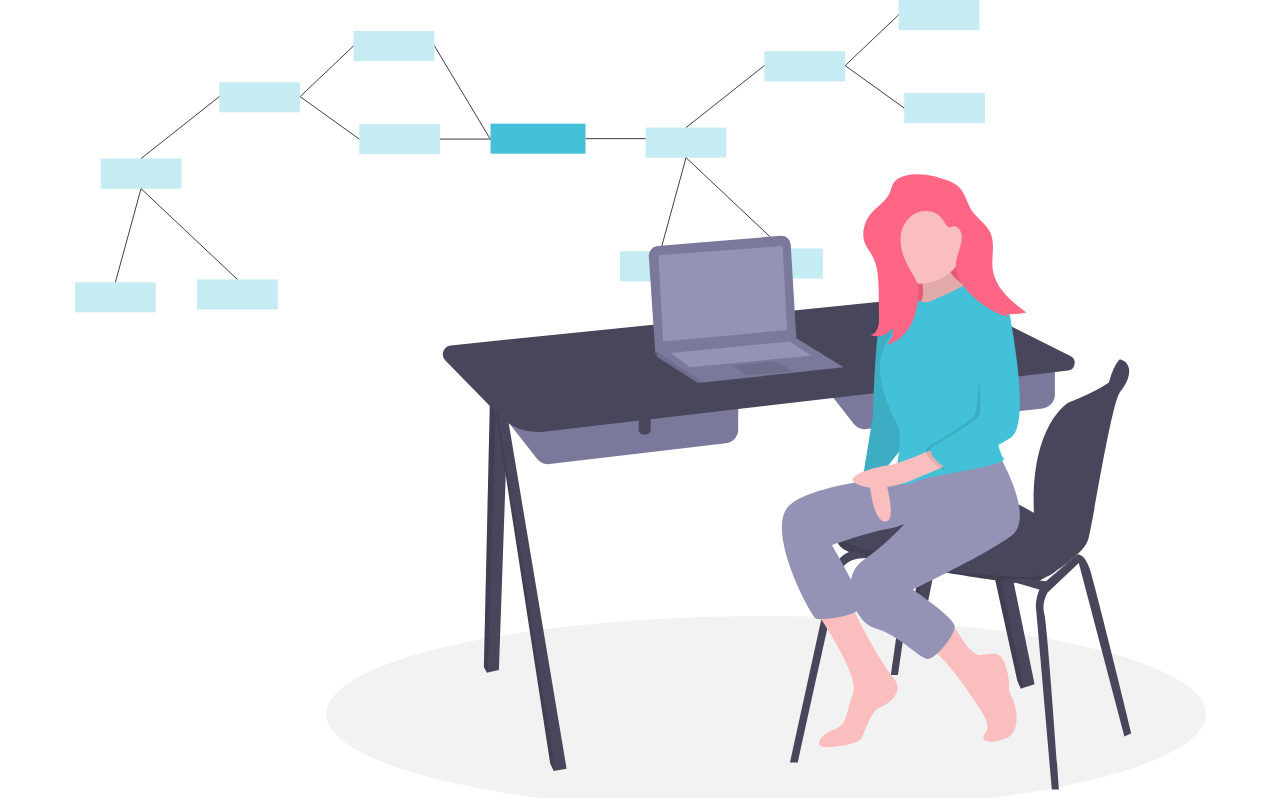
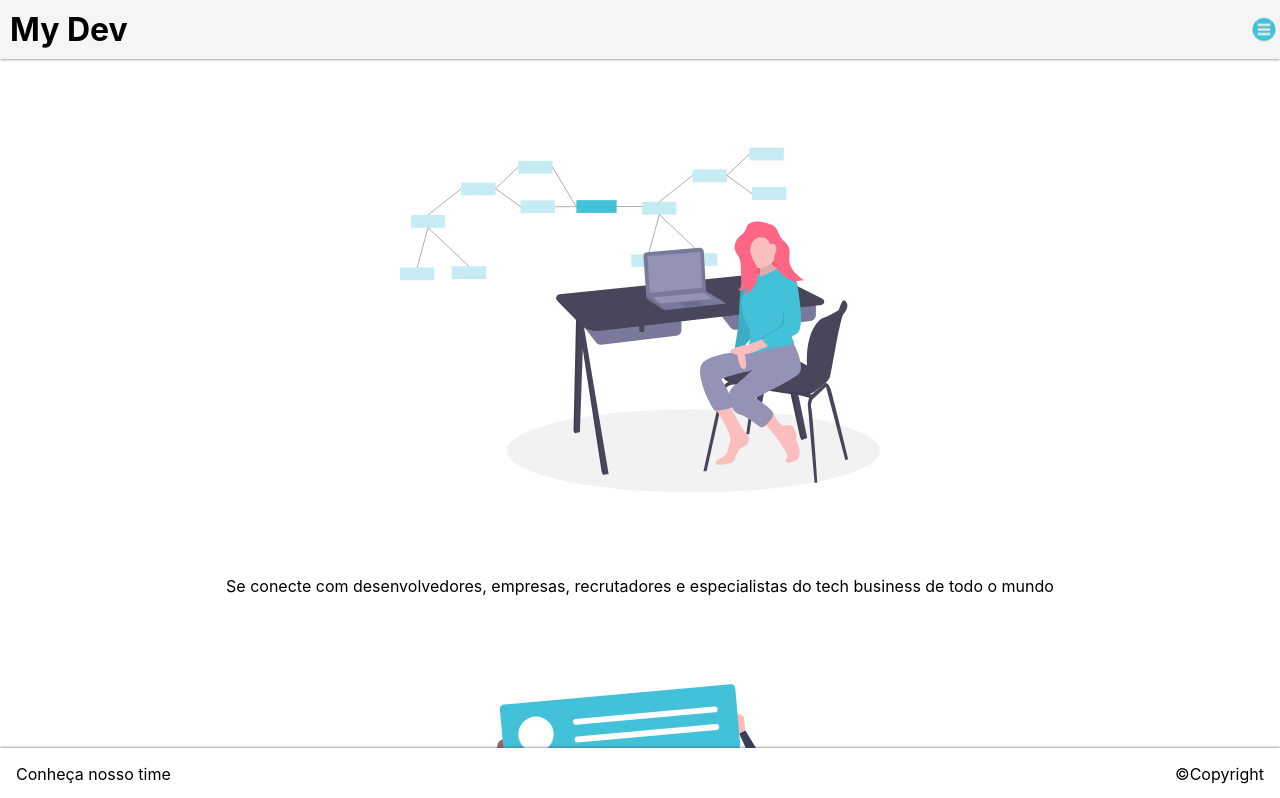
Before and after one commit to KevinWis/MyStack, a React (Create React App) app: page /members in a window 1280 px wide. Shown: the top 798 px of the page. Built offline with nearby package versions, Linux system fonts and the light colour scheme.

Commit message:
Terminado o componente pagesuccess

```diff
--- a/src/components/shared/imageComponent/style.js
+++ b/src/components/shared/imageComponent/style.js
@@ -1,6 +1,6 @@
 import styled from "styled-components";
 
 export const StyledComponentImg = styled.img`
-  width:${props => props.width};
-  height:${props => props.height};
+  width:${props => props.width ? props.width : 'auto'};
+  height:${props => props.width ? props.width : 'auto'};
 `;
--- a/src/helpers/getImages.js
+++ b/src/helpers/getImages.js
@@ -9,21 +9,21 @@ import ImageComponent from "../components/shared/imageComponent";
 export const AnnounceImage = ({width,height}) => {
   return <ImageComponent src={Announce} alt="Announce" width={width} height={height} />;
 };
-export const ColabImage = () => {
-  return <ImageComponent src={Colab} alt="Colab" />;
+export const ColabImage = ({width,height}) => {
+  return <ImageComponent src={Colab} alt="Colab" width={width} height={height} />;
 };
 
-export const FreelanceImage = () => {
-  return <ImageComponent src={Freelance} alt="Freelance" />;
+export const FreelanceImage = ({width,height}) => {
+  return <ImageComponent src={Freelance} alt="Freelance" width={width} height={height} />;
 };
-export const OpenSourceImage = () => {
-  return <ImageComponent src={OpenSource} alt="OpenSource" />;
+export const OpenSourceImage = ({width,height}) => {
+  return <ImageComponent src={OpenSource} alt="OpenSource" width={width} height={height} />;
 };
 
-export const SoftwareDeveloperImage = () => {
-  return <ImageComponent src={SoftwareDeveloper} alt="SoftwareDeveloper" />;
+export const SoftwareDeveloperImage = ({width,height}) => {
+  return <ImageComponent src={SoftwareDeveloper} alt="SoftwareDeveloper" width={width} height={height} />;
 };
 
-export const WelcomeImage = () => {
-  return <ImageComponent src={Welcome} alt="Welcome" />;
+export const WelcomeImage = ({width,height}) => {
+  return <ImageComponent src={Welcome} alt="Welcome"  width={width} height={height}/>;
 };
--- a/src/pages/pagesuccess/index.jsx
+++ b/src/pages/pagesuccess/index.jsx
@@ -1,4 +1,6 @@
 import { CardImage,ContainerImage } from "./style";
+import Header from "../../components/shared/header"
+import Footer from "../../components/shared/footer"
 import {
   AnnounceImage,
   ColabImage,
@@ -11,9 +13,10 @@ import {
 const PageSucess = () => {
   return (
     <>
+     <Header />
     <ContainerImage>
       <CardImage>
-        <SoftwareDeveloperImage></SoftwareDeveloperImage>
+        <SoftwareDeveloperImage width="30rem"></SoftwareDeveloperImage>
       </CardImage>
 
       <CardImage>
@@ -25,7 +28,7 @@ const PageSucess = () => {
       </CardImage>
 
       <CardImage>
-        <AnnounceImage></AnnounceImage>
+        <AnnounceImage width="30rem"></AnnounceImage>
 
       </CardImage>
 
@@ -38,7 +41,7 @@ const PageSucess = () => {
 
 
       <CardImage>
-        <ColabImage></ColabImage>
+        <ColabImage width="30rem"></ColabImage>
       </CardImage>
 
       <CardImage>
@@ -48,7 +51,7 @@ const PageSucess = () => {
       </CardImage>
 
       <CardImage>
-        <FreelanceImage></FreelanceImage>
+        <FreelanceImage width="30rem"></FreelanceImage>
       </CardImage>
 
       <CardImage>
@@ -60,7 +63,7 @@ const PageSucess = () => {
       </CardImage>
 
       <CardImage>
-        <OpenSourceImage></OpenSourceImage>
+        <OpenSourceImage width="30rem"></OpenSourceImage>
       </CardImage>
       <CardImage>
         <p>
@@ -71,9 +74,10 @@ const PageSucess = () => {
       </CardImage>
 
       <CardImage>
-        <WelcomeImage></WelcomeImage>
+        <WelcomeImage width="30rem"></WelcomeImage>
       </CardImage>
       </ContainerImage>
+      <Footer></Footer>
     </>
   );
 };
--- a/src/pages/pagesuccess/style.js
+++ b/src/pages/pagesuccess/style.js
@@ -1,20 +1,16 @@
 import styled from "styled-components";
-
-export const CardImage = styled.div`
-  width: 80%;
-  display: flex;
-  justify-content: center;
-  text-align:center;
-
-  .sc-gsTCUz {
-    width: 10rem;
-    height: 10rem;
-  }
-`;
 
 export const ContainerImage = styled.div`
 display:flex;
 flex-direction:column;
+margin-top:5rem;
+margin-bottom:5rem;
 justify-content:center;
 align-items:center;
 `;
+export const CardImage = styled.div`
+  width: 100%;
+  display: flex;
+  justify-content: center;
+  text-align:center;
+`;
```
